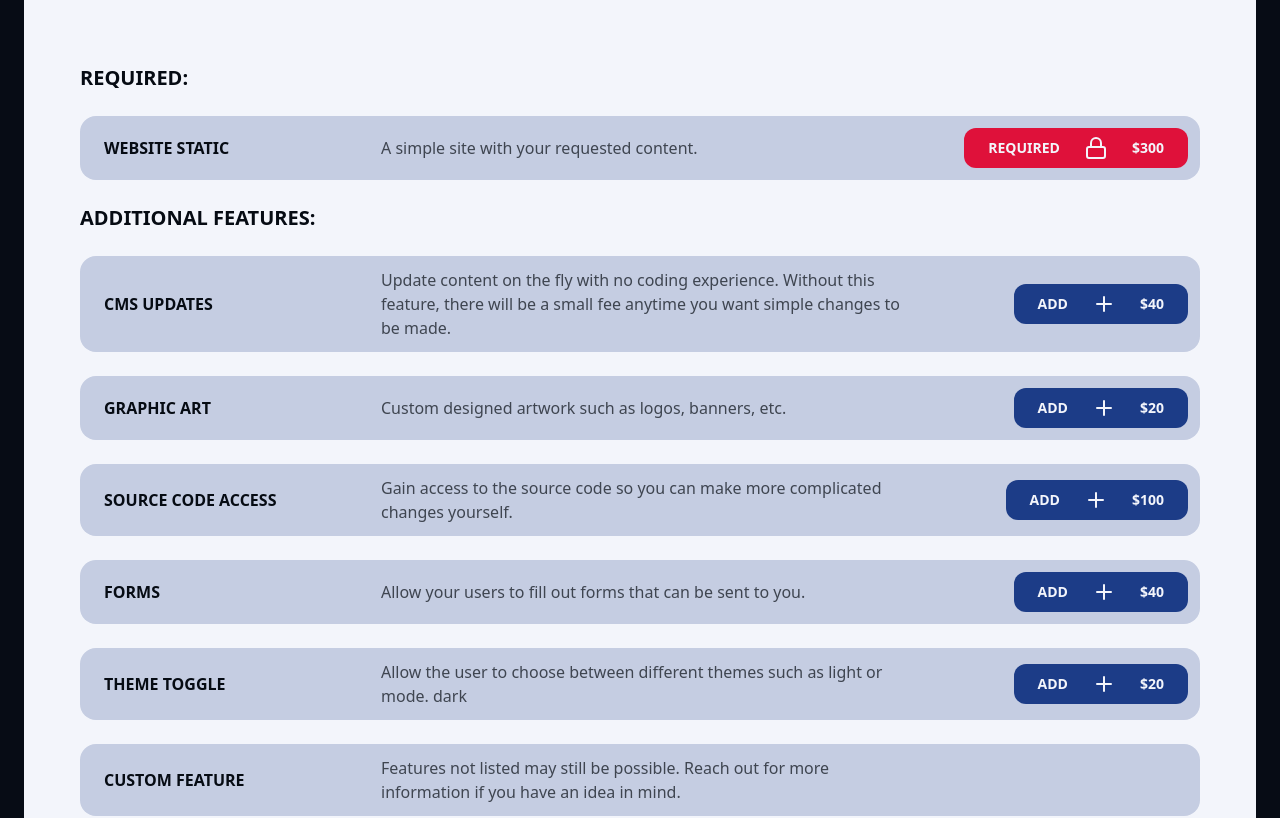
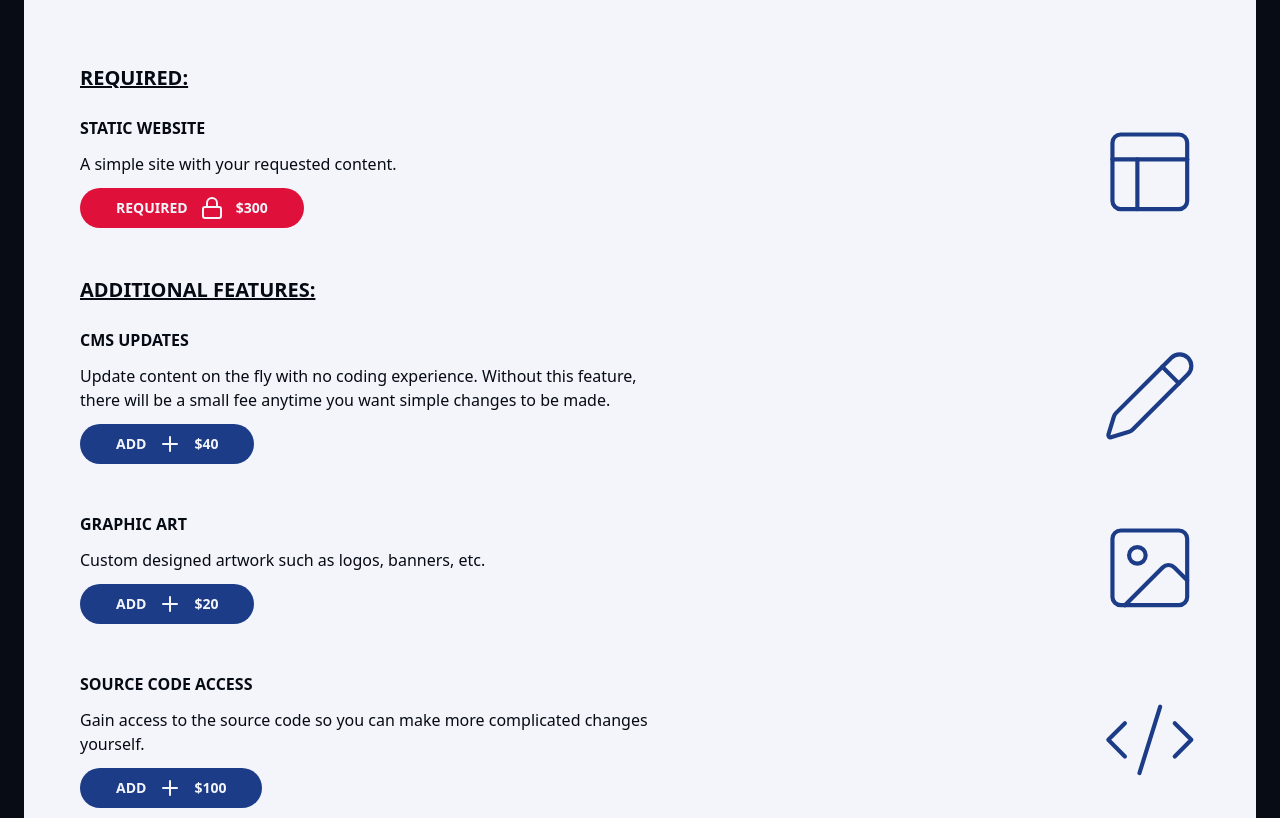
Before and after one commit to Zerossive/freelance, a React (Vite) app: page /pricing in a window 1280 px wide. Shown: the part 200-1018 px from the top of the page. Built offline with nearby package versions, Linux system fonts and the light colour scheme; what @xpd/tailwind-3dtransforms would draw is missing.

Commit message:
feat: overhaul pricing page

```diff
--- a/src/components/PricingItem.tsx
+++ b/src/components/PricingItem.tsx
@@ -2,6 +2,7 @@ import React from 'react'
 import { Button } from '@/components/ui/button'
 import { useToast } from '@/hooks/use-toast'
 import { Lock, Minus, Plus } from 'lucide-react'
+import { twMerge } from 'tailwind-merge'
 
 type PricingItemProps = {
 	name: string
@@ -11,6 +12,8 @@ type PricingItemProps = {
 	required?: boolean
 	features?: any
 	setFeatures?: React.Dispatch<React.SetStateAction<any>>
+	icon?: React.ReactNode
+	className?: string
 }
 
 export const PricingItem = ({
@@ -21,6 +24,8 @@ export const PricingItem = ({
 	required = false,
 	features,
 	setFeatures,
+	icon,
+	className,
 }: PricingItemProps) => {
 	if (required) {
 		active = true
@@ -53,20 +58,68 @@ export const PricingItem = ({
 	}
 
 	return (
-		<li className='flex flex-col items-center justify-between gap-3 rounded-lg bg-card p-3 text-card-foreground lg:flex-row lg:p-3 lg:pl-6'>
-			<span className='w-full font-bold uppercase text-card-foreground lg:flex-1'>
+		<>
+			{/* <li className='flex flex-col items-center justify-between gap-3 rounded-lg bg-card p-3 text-card-foreground lg:flex-row lg:p-3 lg:pl-6'> */}
+			{/* 	<span className='w-full font-bold uppercase text-card-foreground lg:flex-1'> */}
+			{/* 		{name} */}
+			{/* 	</span> */}
+			{/* 	<span className='w-full text-card-foreground/70 lg:flex-[2]'> */}
+			{/* 		{desc} */}
+			{/* 	</span> */}
+			{/* 	<div className='flex w-full justify-end lg:flex-1'> */}
+			{/* 		{price !== 0 && ( */}
+			{/* 			<Button */}
+			{/* 				className='flex w-full justify-between gap-6 lg:w-auto' */}
+			{/* 				variant={active ? 'accent' : 'default'} */}
+			{/* 				size='card' */}
+			{/* 				onClick={handlePricingClick} */}
+			{/* 			> */}
+			{/* 				{required && ( */}
+			{/* 					<> */}
+			{/* 						required */}
+			{/* 						<Lock /> */}
+			{/* 					</> */}
+			{/* 				)} */}
+			{/* 				{!required && !active && ( */}
+			{/* 					<> */}
+			{/* 						add */}
+			{/* 						<Plus /> */}
+			{/* 					</> */}
+			{/* 				)} */}
+			{/* 				{!required && active && ( */}
+			{/* 					<> */}
+			{/* 						remove */}
+			{/* 						<Minus /> */}
+			{/* 					</> */}
+			{/* 				)} */}
+			{/* 				<span>${price || '___'}</span> */}
+			{/* 			</Button> */}
+			{/* 		)} */}
+			{/* 	</div> */}
+			{/* </li> */}
+			<li
+				className={twMerge(
+					'flex flex-wrap items-center gap-3 lg:gap-6',
+					className,
+				)}
+			>
+				<div className='*:h-full *:w-full *:text-primary aspect-square min-w-fit max-w-[50%] flex-1 lg:order-last'>
+					{icon}
+				</div>
+				<div className='flex flex-[4] flex-col items-start justify-center gap-3 lg:flex-[10]'>
+					<span className='font-bold uppercase'>
+						{/* <span className='*:h-full *:w-full *:text-primary mr-3 inline-block aspect-square h-10 translate-y-1/3'> */}
+						{/* 	{icon} */}
+						{/* </span> */}
 						{name}
 					</span>
-			<span className='w-full text-card-foreground/70 lg:flex-[2]'>
-				{desc}
-			</span>
-			<div className='flex w-full justify-end lg:flex-1'>
+					<span className='max-w-prose'>{desc}</span>
 					{price !== 0 && (
 						<Button
-						className='flex w-full justify-between gap-6 lg:w-auto'
 							variant={active ? 'accent' : 'default'}
-						size='card'
+							// size='sm'
 							onClick={handlePricingClick}
+							className='hidden lg:flex'
 						>
 							{required && (
 								<>
@@ -90,6 +143,35 @@ export const PricingItem = ({
 						</Button>
 					)}
 				</div>
+				{price !== 0 && (
+					<div className='flex w-full justify-center lg:hidden'>
+						<Button
+							variant={active ? 'accent' : 'default'}
+							onClick={handlePricingClick}
+						>
+							{required && (
+								<>
+									required
+									<Lock />
+								</>
+							)}
+							{!required && !active && (
+								<>
+									add
+									<Plus />
+								</>
+							)}
+							{!required && active && (
+								<>
+									remove
+									<Minus />
+								</>
+							)}
+							<span>${price || '___'}</span>
+						</Button>
+					</div>
+				)}
 			</li>
+		</>
 	)
 }
--- a/src/components/ui/button.tsx
+++ b/src/components/ui/button.tsx
@@ -21,7 +21,7 @@ const buttonVariants = cva(
 				default: 'h-10 px-9 py-4',
 				card: 'h-10 rounded-sm px-6 py-2',
 				inline: 'mx-0 rounded px-0',
-				sm: 'h-9 px-3',
+				sm: 'h-6 p-4',
 				lg: 'h-12 px-9 py-4',
 				icon: 'h-10 w-10',
 			},
--- a/src/routes/pricing.lazy.tsx
+++ b/src/routes/pricing.lazy.tsx
@@ -2,7 +2,16 @@ import { Header } from '@/components/Header'
 import { PricingItem } from '@/components/PricingItem'
 import { Button } from '@/components/ui/button'
 import { createLazyFileRoute, Link } from '@tanstack/react-router'
-import { CircleHelp, Mail } from 'lucide-react'
+import {
+	CircleHelp,
+	CodeXml,
+	Mail,
+	Image,
+	PanelsTopLeft,
+	Pencil,
+	SwatchBook,
+	PackagePlus,
+} from 'lucide-react'
 import { useState } from 'react'
 
 export const PricingPage = () => {
@@ -12,36 +21,42 @@ export const PricingPage = () => {
 			name: 'cms updates',
 			desc: 'Update content on the fly with no coding experience. Without this feature, there will be a small fee anytime you want simple changes to be made.',
 			price: 40,
+			icon: <Pencil strokeWidth={1} />,
 			active: false,
 		},
 		{
 			name: 'graphic art',
 			desc: 'Custom designed artwork such as logos, banners, etc.',
 			price: 20,
+			icon: <Image strokeWidth={1} />,
 			active: false,
 		},
 		{
 			name: 'source code access',
 			desc: 'Gain access to the source code so you can make more complicated changes yourself.',
 			price: 100,
+			icon: <CodeXml strokeWidth={1} />,
 			active: false,
 		},
 		{
 			name: 'forms',
 			desc: 'Allow your users to fill out forms that can be sent to you.',
 			price: 40,
+			icon: <Mail strokeWidth={1} />,
 			active: false,
 		},
 		{
 			name: 'theme toggle',
 			desc: 'Allow the user to choose between different themes such as light or mode. dark',
 			price: 20,
+			icon: <SwatchBook strokeWidth={1} />,
 			active: false,
 		},
 		{
-			name: 'custom feature',
+			name: 'custom features',
 			desc: 'Features not listed may still be possible. Reach out for more information if you have an idea in mind.',
 			price: 0,
+			icon: <PackagePlus strokeWidth={1} />,
 			active: false,
 		},
 	])
@@ -52,23 +67,28 @@ export const PricingPage = () => {
 
 			<ul className='flex flex-col gap-6 lg:container'>
 				<li id='required'>
-					<h2 className='text-xl'>required:</h2>
+					<h2 className='text-xl underline'>required:</h2>
 				</li>
 
 				<PricingItem
-					name='website static'
+					name='Static Website'
 					desc='A simple site with your requested content.'
 					price={baseline}
 					required
+					icon={<PanelsTopLeft strokeWidth={1} />}
+					className='border-none'
 				/>
 
 				<li id='additional'>
-					<h2 className='text-xl'>additional features:</h2>
+					<h2 className='pt-6 text-xl underline'>
+						additional features:
+					</h2>
 				</li>
 
-				{features &&
-					features.map((feature) => {
-						const { name, desc, price, active } = feature
+				{features && (
+					<div className='flex flex-col gap-12'>
+						{features.map((feature) => {
+							const { name, desc, price, icon, active } = feature
 							return (
 								<PricingItem
 									key={name}
@@ -77,10 +97,13 @@ export const PricingPage = () => {
 									price={price}
 									active={active}
 									features={features}
+									icon={icon}
 									setFeatures={setFeatures}
 								/>
 							)
 						})}
+					</div>
+				)}
 			</ul>
 
 			<p className='pt-6 lg:container'>
```
Lines whose indentation alone changed are shown as unchanged.
